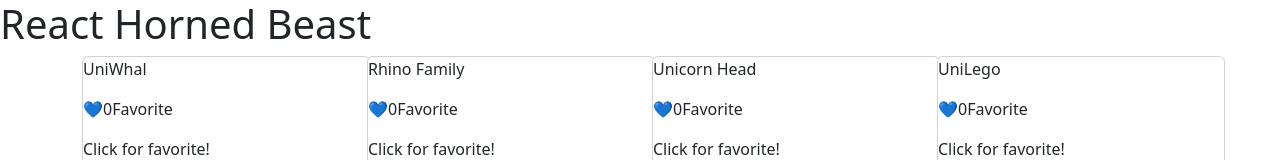
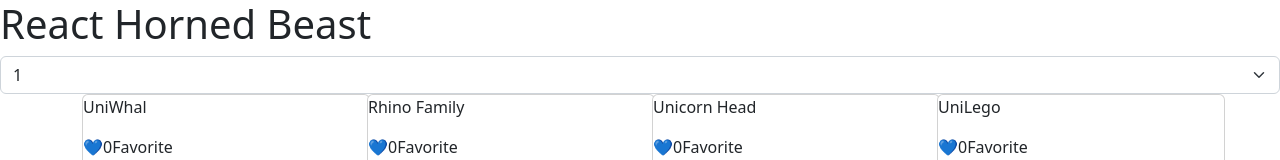
Before and after one commit to EliL21/HornedBeast301d93, a React (Create React App) app: page / in a window 1280 px wide. Shown: the top 160 px of the page. Built offline with nearby package versions, Linux system fonts and the light colour scheme.

Commit message:
Lab 04 complete

```diff
--- a/src/App.js
+++ b/src/App.js
@@ -6,6 +6,7 @@
 import SelectedBeast from './SelectedBeast';
 import Footer from './Footer';
 import data from "./data/data.json"
+import Form from 'react-bootstrap/Form'
 
 
 
@@ -19,11 +20,50 @@
       beast: data,
       showModal: false,
       selectedBeast: '',
-      title:'',
-      image_url:'',
-      description:''
+      title: '',
+      image_url: '',
+      description: '',
+      horns: ''
+    }
+
+  }
+  handleClick = (event) => {
+
+    let selected = event.target.value
+    if (selected === "1"){
+      let newData = data.filter(beast => beast.horns === 1)
+      this.setState({
+        beast: newData
+      })
+    }
+    else if (selected === "2"){
+      let newData = data.filter(beast => beast.horns ===2)
+      this.setState({
+        beast: newData
+      })
+    }
+    else if (selected === "3"){
+      let newData = data.filter(beast => beast.horns ===3)
+      this.setState({
+        beast: newData
+      })
+
+    }
+    else if (selected === "100"){
+      let newData = data.filter(beast => beast.horns ===100)
+      this.setState({
+        beast: newData
+      })
+
+    }
+    else if (selected === "All"){
+      this.setState({
+        beast: data
+      })
+
     }
   }
+
   handleOpenModal = (title, image_url, description) => {
     this.setState({
       showModal: true,
@@ -42,8 +82,20 @@
   render() {
     return (
       <>
+
+
         <Header />
-        <Main data={data}
+        <Form>
+          <Form.Select onChange={this.handleClick}>
+            <option value="1">1 </option>
+            <option value="2">2 </option>
+            <option value="3">3 </option>
+            <option value="100">100 </option>
+            <option value="All">All </option>
+
+          </Form.Select>
+        </Form>
+        <Main data={this.state.beast}
           handleOpenModal={this.handleOpenModal}
         />
         <SelectedBeast selectedBeast={this.state.beast}
```
Lines whose indentation alone changed are shown as unchanged.
